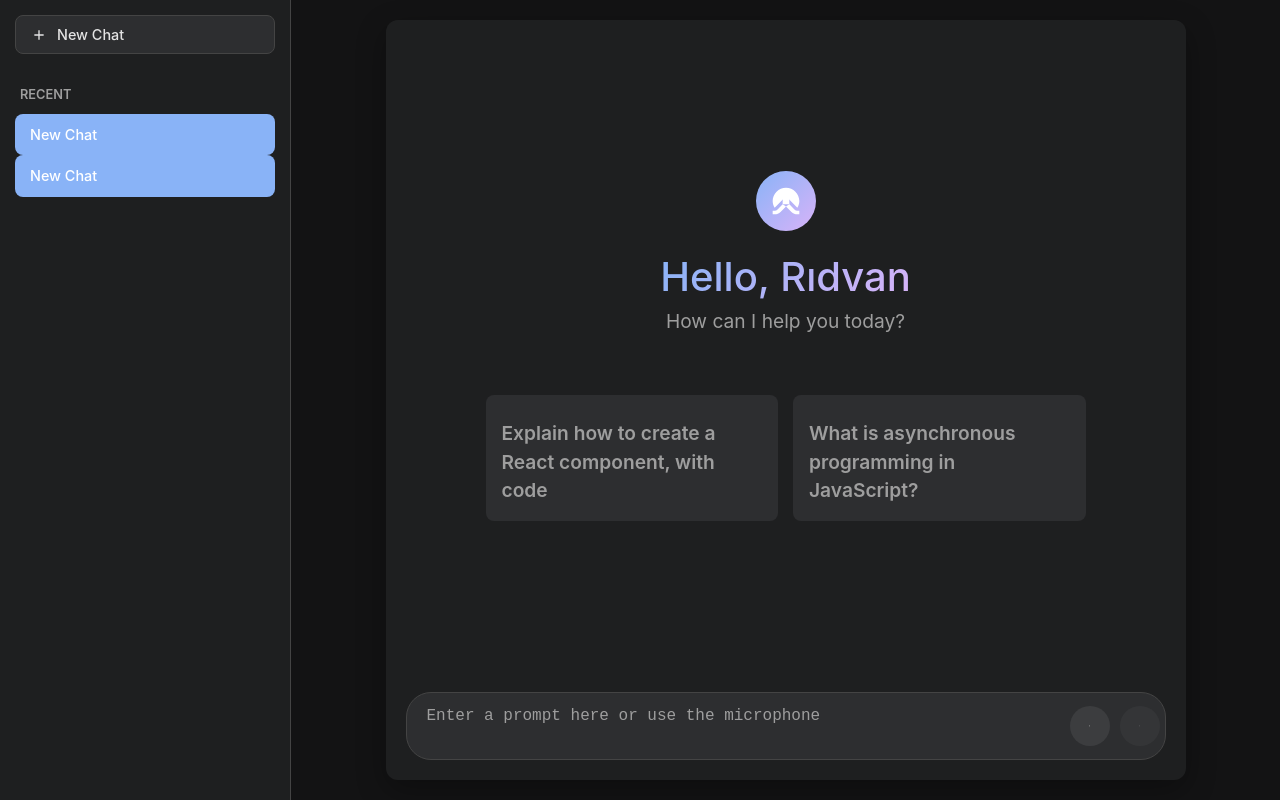
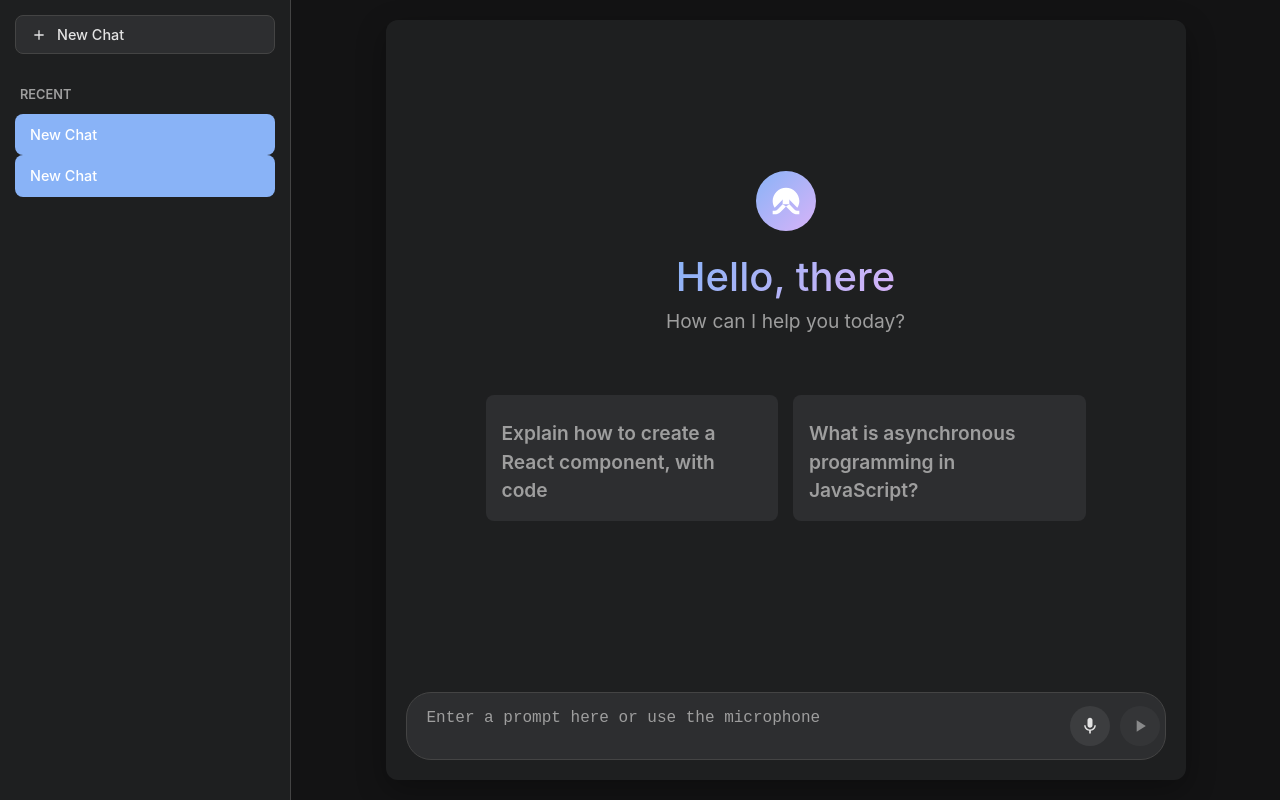
Before and after one commit to rdvankck/AiChat, a React (Vite) app in the folder chatbox-frontend/: page / in a window 1280 px wide. Built offline with nearby package versions, Linux system fonts and the light colour scheme.

Commit message:
svgIcon Update

```diff
--- a/chatbox-frontend/src/App.css
+++ b/chatbox-frontend/src/App.css
@@ -1,4 +1,3 @@
-
 :root {
   --background-color: #131314;
   --main-content-bg: #1e1f20;
@@ -12,6 +11,7 @@
   --border-color: #444;
 }
 
+/* === GENERAL BODY STYLES === */
 body {
   margin: 0;
   font-family: -apple-system, BlinkMacSystemFont, 'Segoe UI', Roboto, 'Helvetica Neue', Arial, sans-serif;
@@ -20,12 +20,29 @@ body {
   overflow: hidden;
 }
 
-.app-container {
+/* === LAYOUT STYLES === */
+.app-layout {
+  display: flex;
+  height: 100vh;
+  width: 100vw;
+}
+
+.sidebar {
+  width: 260px;
+  background-color: var(--main-content-bg);
+  padding: 15px;
+  display: flex;
+  flex-direction: column;
+  border-right: 1px solid var(--border-color);
+  flex-shrink: 0;
+}
+
+.chat-area {
+  flex-grow: 1;
   display: flex;
   justify-content: center;
   align-items: center;
   height: 100vh;
-  width: 100vw;
 }
 
 .main-content {
@@ -41,7 +58,67 @@ body {
   box-shadow: 0 10px 30px rgba(0,0,0,0.3);
 }
 
+/* === SIDEBAR SPECIFIC STYLES === */
+.new-chat-btn {
+  display: flex;
+  align-items: center;
+  gap: 10px;
+  padding: 10px 15px;
+  border-radius: 8px;
+  background-color: var(--card-bg-color);
+  color: var(--text-color);
+  border: 1px solid var(--border-color);
+  cursor: pointer;
+  font-size: 0.9rem;
+  font-weight: 500;
+  margin-bottom: 20px;
+  transition: background-color 0.2s ease;
+}
 
+.new-chat-btn:hover {
+  background-color: var(--card-hover-bg);
+}
+
+.history-title {
+  font-size: 0.8rem;
+  font-weight: 600;
+  color: var(--secondary-text-color);
+  padding: 0 5px;
+  margin-bottom: 10px;
+  text-transform: uppercase;
+}
+
+.chat-history-list {
+  flex-grow: 1;
+  overflow-y: auto;
+  list-style: none;
+  padding: 0;
+  margin: 0;
+}
+
+.history-item {
+  padding: 10px 15px;
+  border-radius: 8px;
+  white-space: nowrap;
+  overflow: hidden;
+  text-overflow: ellipsis;
+  cursor: pointer;
+  font-size: 0.9rem;
+  transition: background-color 0.2s ease;
+}
+
+.history-item:hover {
+  background-color: var(--card-bg-color);
+}
+
+.history-item.active {
+  background-color: var(--accent-color-start);
+  color: #fff;
+  font-weight: 500;
+}
+
+
+/* === WELCOME SCREEN & CARDS === */
 .welcome-screen {
   flex-grow: 1;
   display: flex;
@@ -113,7 +190,7 @@ body {
   margin: 0;
 }
 
-
+/* === CHAT WINDOW & MESSAGES === */
 .chat-window {
   flex-grow: 1;
   padding: 20px 20px 0 20px;
@@ -186,7 +263,7 @@ body {
   align-self: flex-start;
 }
 
-
+/* "Bot is typing..." shimmer animation */
 @keyframes shimmer {
   0% { background-position: -400px 0; }
   100% { background-position: 400px 0; }
@@ -200,8 +277,7 @@ body {
   border-radius: 4px;
 }
 
-
-
+/* === INPUT AREA === */
 .input-area-container {
   padding: 20px;
 }
@@ -223,9 +299,9 @@ body {
   color: var(--text-color);
   font-size: 1rem;
   resize: none;
-  height: 20px; /* Yüksekliği JS ile ayarlanabilir */
+  height: 24px;
   max-height: 100px;
-  line-height: 20px;
+  line-height: 24px;
   padding: 8px 0;
   outline: none;
 }
@@ -253,137 +329,36 @@ body {
   cursor: not-allowed;
 }
 
+/* === FINAL ICON STYLE FIX === */
+/* This single rule will control all icons inside the input form's buttons */
 .input-form button svg {
   width: 20px;
   height: 20px;
   fill: var(--text-color);
+
+  /* THIS IS THE FIX: Prevents the icon from shrinking inside the button */
+  flex-shrink: 0;
+
+  transition: all 0.2s ease;
 }
 
-.app-layout {
-  display: flex;
-  height: 100vh;
-  width: 100vw;
-  background-color: var(--background-color);
-}
-
-.sidebar {
-  width: 260px;
-  background-color: var(--main-content-bg);
-  padding: 15px;
-  display: flex;
-  flex-direction: column;
-  border-right: 1px solid var(--border-color);
-  flex-shrink: 0;
-}
-
-.chat-area {
-  flex-grow: 1;
-  display: flex;
-  justify-content: center;
-  align-items: center;
-  height: 100vh;
-}
-
-.new-chat-btn {
-  display: flex;
-  align-items: center;
-  gap: 10px;
-  padding: 10px 15px;
-  border-radius: 8px;
-  background-color: var(--card-bg-color);
-  color: var(--text-color);
-  border: 1px solid var(--border-color);
-  cursor: pointer;
-  font-size: 0.9rem;
-  font-weight: 500;
-  margin-bottom: 20px;
-  transition: background-color 0.2s ease;
-}
-
-.new-chat-btn:hover {
-  background-color: var(--card-hover-bg);
-}
-
-.history-title {
-  font-size: 0.8rem;
-  font-weight: 600;
-  color: var(--secondary-text-color);
-  padding: 0 5px;
-  margin-bottom: 10px;
-  text-transform: uppercase;
-}
-
-.chat-history-list {
-  flex-grow: 1;
-  overflow-y: auto;
-  list-style: none;
-  padding: 0;
-  margin: 0;
-}
-
-.history-item {
-  padding: 10px 15px;
-  border-radius: 8px;
-  white-space: nowrap;
-  overflow: hidden;
-  text-overflow: ellipsis;
-  cursor: pointer;
-  font-size: 0.9rem;
-  transition: background-color 0.2s ease;
-}
-
-.history-item:hover {
-  background-color: var(--card-bg-color);
-}
-
-.history-item.active {
-  background-color: var(--accent-color-start);
-  color: #fff;
-  font-weight: 500;
-}
-
-.mic-btn {
-  width: 40px;
-  height: 40px;
-  border-radius: 50%;
-  border: none;
-  background-color: transparent;
-  display: flex;
-  justify-content: center;
-  align-items: center;
-  cursor: pointer;
-  flex-shrink: 0;
-  transition: background-color 0.2s ease;
-}
-
-.mic-btn:hover {
-  background-color: var(--card-hover-bg);
-}
-
-.mic-btn svg {
-  width: 20px;
-  height: 20px;
-  fill: var(--secondary-text-color);
-}
-
-/* Style for when the microphone is actively listening */
+/* Specific style for the listening microphone icon to turn it red */
 .mic-btn.listening {
-  background-color: #d930252a; /* Reddish glow */
+  background-color: #d930252a;
   animation: pulse 1.5s infinite;
 }
 
 .mic-btn.listening svg {
-    fill: #d93025; /* Red color for the icon */
+  fill: #d93025;
 }
 
 @keyframes pulse {
-  0% {
-    box-shadow: 0 0 0 0 #d9302550;
-  }
-  70% {
-    box-shadow: 0 0 0 10px #d9302500;
-  }
-  100% {
-    box-shadow: 0 0 0 0 #d9302500;
-  }
+  0% { box-shadow: 0 0 0 0 #d9302550; }
+  70% { box-shadow: 0 0 0 10px #d9302500; }
+  100% { box-shadow: 0 0 0 0 #d9302500; }
 }
+
+/* A nice hover effect for all icons */
+.input-form button:not(:disabled):hover svg {
+  transform: scale(1.1);
+}
--- a/chatbox-frontend/src/ChatWindow.jsx
+++ b/chatbox-frontend/src/ChatWindow.jsx
@@ -1,19 +1,25 @@
+
 import React, { useState, useRef, useEffect } from 'react';
 import ReactMarkdown from 'react-markdown';
 import remarkGfm from 'remark-gfm';
 
-// --- Icon Components ---
+// --- Icon Components (CORRECTED & VERIFIED) ---
 const GeminiLogo = () => (
     <svg width="24" height="24" viewBox="0 0 24 24" fill="currentColor" xmlns="http://www.w3.org/2000/svg"><path d="M14.5 9.5C14.5 8.67 14.17 7.9 13.67 7.33L12 5.67L10.33 7.33C9.83 7.9 9.5 8.67 9.5 9.5V14.5H14.5V9.5Z" /><path d="M9.5 14.5L5.67 18.33C5.1 18.9 4.33 19.23 3.5 19.23H2V22H3.5C5.16 22 6.75 21.35 7.9 20.2L12 16.1L9.5 14.5Z" /><path d="M14.5 14.5L18.33 18.33C18.9 18.9 19.67 19.23 20.5 19.23H22V22H20.5C18.84 22 17.25 21.35 16.1 20.2L12 16.1L14.5 14.5Z" /><path d="M12 2C6.48 2 2 6.48 2 12C2 13.85 2.54 15.58 3.5 17L12 8.5L20.5 17C21.46 15.58 22 13.85 22 12C22 6.48 17.52 2 12 2Z" /></svg>
 );
 
-const SendIcon = () => (
-    <svg width="24" height="24" viewBox="0 0 24 24" fill="currentColor" xmlns="http://www.w3.org/2000/svg"><path d="M2.01 21L23 12L2.01 3L2 10L17 12L2 14L2.01 21Z" /></svg>
+// The requested submit icon
+const SubmitIcon = () => (
+    <svg width="24" height="24" viewBox="0 0 24 24" fill="currentColor" xmlns="http://www.w3.org/2000/svg">
+        <path d="M8 5V19L19 12L8 5Z"/>
+    </svg>
 );
 
-// NEW: Microphone Icon Component
+// The standard microphone icon
 const MicIcon = () => (
-    <svg width="24" height="24" viewBox="0 0 24 24" fill="currentColor" xmlns="http://www.w3.org/2000/svg"><path d="M12 14c1.66 0 2.99-1.34 2.99-3L15 5c0-1.66-1.34-3-3-3S9 3.34 9 5v6c0 1.66 1.34 3 3 3zm5.3-3c0 3-2.54 5.1-5.3 5.1S6.7 14 6.7 11H5c0 3.41 2.72 6.23 6 6.72V21h2v-3.28c3.28-.49 6-3.31 6-6.72h-1.7z" /></svg>
+    <svg width="24" height="24" viewBox="0 0 24 24" fill="currentColor" xmlns="http://www.w3.org/2000/svg">
+        <path d="M12 14c1.66 0 2.99-1.34 2.99-3L15 5c0-1.66-1.34-3-3-3S9 3.34 9 5v6c0 1.66 1.34 3 3 3zm5.3-3c0 3-2.54 5.1-5.3 5.1S6.7 14 6.7 11H5c0 3.41 2.72 6.23 6 6.72V21h2v-3.28c3.28-.49 6-3.31 6-6.72h-1.7z" />
+    </svg>
 );
 
 const PromptCard = ({ title, onClick }) => (
@@ -34,7 +40,7 @@ function ChatWindow({
     const [isListening, setIsListening] = useState(false);
 
     // --- Refs ---
-    const recognitionRef = useRef(null); // To hold the SpeechRecognition instance
+    const recognitionRef = useRef(null);
     const chatWindowRef = useRef(null);
     const textAreaRef = useRef(null);
 
@@ -74,27 +80,20 @@ function ChatWindow({
         }
 
         const recognition = new SpeechRecognition();
-        recognitionRef.current = recognition; // Store instance in ref
+        recognitionRef.current = recognition;
 
-        recognition.lang = 'tr-TR'; // Set language to Turkish
-        recognition.interimResults = false; // We only want the final result
+        recognition.lang = 'tr-TR';
+        recognition.interimResults = false;
 
-        recognition.onstart = () => {
-            setIsListening(true);
-        };
-
-        recognition.onend = () => {
-            setIsListening(false);
-        };
-
+        recognition.onstart = () => setIsListening(true);
+        recognition.onend = () => setIsListening(false);
         recognition.onerror = (event) => {
             console.error("Speech recognition error:", event.error);
             setIsListening(false);
         };
-
         recognition.onresult = (event) => {
             const transcript = event.results[0][0].transcript;
-            setInputValue(transcript); // Set the input value with the transcribed text
+            setInputValue(transcript);
         };
 
         recognition.start();
@@ -106,7 +105,7 @@ function ChatWindow({
             {messages.length === 0 ? (
                 <div className="welcome-screen">
                     <div className="welcome-logo"><GeminiLogo /></div>
-                    <h1>Hello, Rıdvan</h1>
+                    <h1>Hello, there</h1>
                     <p>How can I help you today?</p>
                     <div className="prompt-cards">
                         <PromptCard title="Explain how to create a React component, with code" onClick={() => handleSendMessage("Explain how to create a React component, with code")} />
@@ -115,7 +114,6 @@ function ChatWindow({
                 </div>
             ) : (
                 <div className="chat-window" ref={chatWindowRef}>
-                    {/* ... (rest of the chat window mapping logic is the same) ... */}
                     {messages.map((message, index) => (
                         <div key={index} className={`message-wrapper ${message.sender}`}>
                             <div className={`avatar ${message.sender === 'bot' ? 'gemini-logo' : ''}`}>
@@ -153,12 +151,11 @@ function ChatWindow({
                             }
                         }}
                     />
-                    {/* NEW: Microphone Button */}
                     <button type="button" className={`mic-btn ${isListening ? 'listening' : ''}`} onClick={handleListen}>
                         <MicIcon />
                     </button>
                     <button type="submit" disabled={!inputValue.trim() || isTyping}>
-                        <SendIcon />
+                        <SubmitIcon />
                     </button>
                 </form>
             </div>
```
